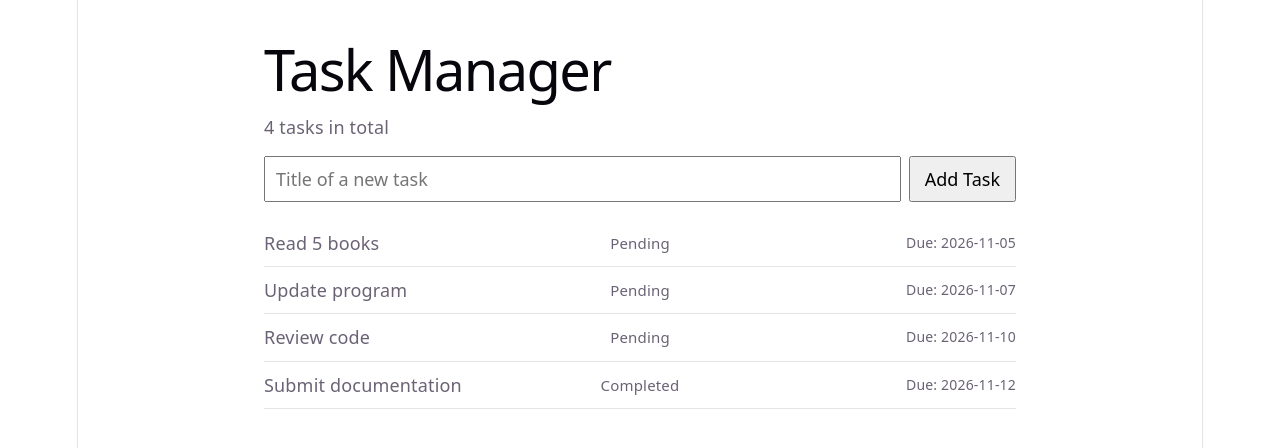
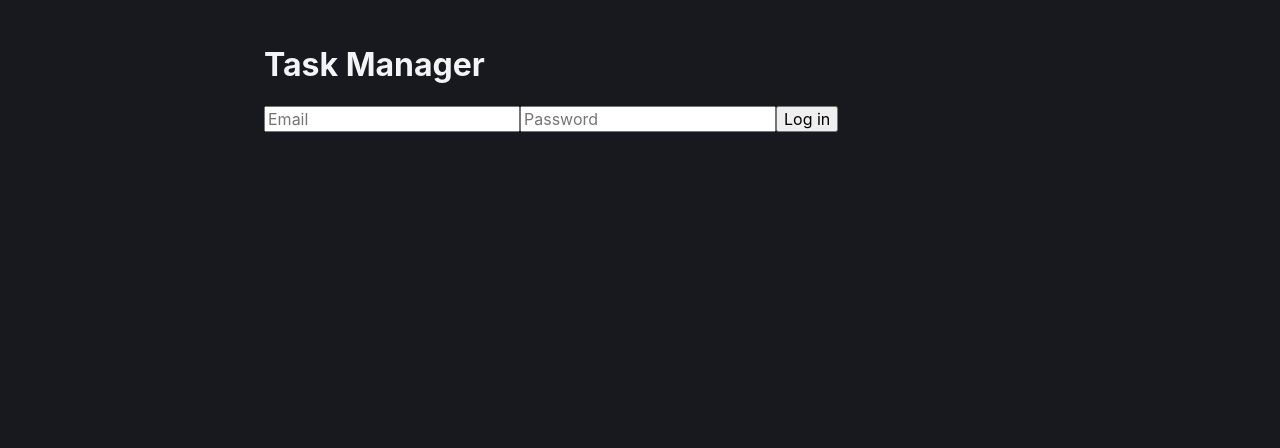
Before and after one commit to Nep8/itelect2-client, a React (Vite) app: page / in a window 1280 px wide. Shown: the top 448 px of the page. Built offline with nearby package versions, Linux system fonts and the light colour scheme.

Commit message:
GT14: Allow only the client's origin

```diff
--- a/src/App.jsx
+++ b/src/App.jsx
@@ -1,37 +1,155 @@
-import { useState } from "react";
+import { useEffect, useState } from "react";
 import TaskList from "./components/TaskList.jsx";
 import TaskForm from "./components/TaskForm.jsx";
+import LoginForm from "./components/LoginForm.jsx";
 import "./App.css";
 
-const STARTING_TASKS = [
-  { id: 1, title: "Read 5 books", dueDate: "2026-11-05", completed: false },
-  { id: 2, title: "Update program", dueDate: "2026-11-07", completed: false },
-  { id: 3, title: "Review code", dueDate: "2026-11-10", completed: false },
-  { id: 4, title: "Submit documentation", dueDate: "2026-11-12", completed: true },
-];
+const API_URL = import.meta.env.VITE_API_URL;
+
+async function fetchTasks(token) {
+  const res = await fetch(`${API_URL}/api/tasks`, {
+    headers: {
+      Authorization: `Bearer ${token}`,
+    },
+  });
+
+  if (!res.ok) {
+    throw new Error(`GET /api/tasks answered ${res.status}`);
+  }
+
+  return res.json();
+}
 
 function App() {
-  const [tasks, setTasks] = useState(STARTING_TASKS);
+  const [tasks, setTasks] = useState([]);
+  const [loading, setLoading] = useState(false);
+  const [error, setError] = useState("");
+  const [token, setToken] = useState("");
+  const [loggedInAs, setLoggedInAs] = useState("");
 
-  function addTask(title) {
-    const newTask = {
-      id: Date.now(),
-      title: title,
-      dueDate: "",
-      completed: false,
-    };
+  useEffect(() => {
+    async function loadTasks() {
+      if (!token) {
+        setTasks([]);
+        setLoading(false);
+        return;
+      }
 
-    setTasks([...tasks, newTask]);
+      setLoading(true);
+      setError("");
+
+      try {
+        const data = await fetchTasks(token);
+        setTasks(data);
+      } catch (err) {
+        setError(err.message);
+      } finally {
+        setLoading(false);
+      }
+    }
+
+    loadTasks();
+  }, [token]);
+
+  async function logIn(email, password) {
+    const res = await fetch(`${API_URL}/api/auth/login`, {
+      method: "POST",
+      headers: {
+        "Content-Type": "application/json",
+      },
+      body: JSON.stringify({ email, password }),
+    });
+
+    const responseText = await res.text();
+    let data = {};
+
+    try {
+      data = responseText ? JSON.parse(responseText) : {};
+    } catch {
+      throw new Error(
+        `Login API returned an invalid response (HTTP ${res.status}). Check the backend logs.`
+      );
+    }
+
+    if (!res.ok) {
+      throw new Error(
+        data.error || data.message || `Login failed (HTTP ${res.status}).`
+      );
+    }
+
+    if (!data.token) {
+      throw new Error("Login response did not contain a token.");
+    }
+
+    setToken(data.token);
+    setLoggedInAs(email);
+    setError("");
+  }
+
+  function logOut() {
+    setToken("");
+    setLoggedInAs("");
+    setTasks([]);
+    setError("");
+  }
+
+  async function addTask(title) {
+    const res = await fetch(`${API_URL}/api/tasks`, {
+      method: "POST",
+      headers: {
+        "Content-Type": "application/json",
+        Authorization: `Bearer ${token}`,
+      },
+      body: JSON.stringify({
+        title,
+        completed: false,
+      }),
+    });
+
+    if (!res.ok) {
+      const data = await res.json().catch(() => ({}));
+
+      throw new Error(
+        data.error || data.message || `Failed to add task (HTTP ${res.status}).`
+      );
+    }
+
+    // The task is saved. Refresh the list from the database.
+    const data = await fetchTasks(token);
+    setTasks(data);
   }
 
   return (
     <main className="task-manager">
       <h1>Task Manager</h1>
-      <p className="count">
-        {tasks.length} tasks in total
-      </p>
-      <TaskForm onAdd={addTask} />
-      <TaskList tasks={tasks} />
+
+      {token ? (
+        <p className="who">
+          <span>Logged in as {loggedInAs}</span>
+          <button onClick={logOut}>Log out</button>
+        </p>
+      ) : (
+        <LoginForm onLogin={logIn} />
+      )}
+
+      {token && <TaskForm onAdd={addTask} />}
+
+      {loading && <p className="count">Loading tasks...</p>}
+
+      {error && (
+        <p className="error">
+          {token ? `Could not load the tasks: ${error}` : error}
+        </p>
+      )}
+
+      {token && !loading && !error && (
+        <>
+          <p className="count">
+            {tasks.length} {tasks.length === 1 ? "task" : "tasks"} in total
+          </p>
+          <TaskList tasks={tasks} />
+        </>
+      )}
     </main>
   );
 }
--- /dev/null
+++ b/src/components/LoginForm.jsx
@@ -0,0 +1,40 @@
+import { useState } from "react";
+
+function LoginForm({ onLogin }) {
+  const [email, setEmail] = useState("");
+  const [password, setPassword] = useState("");
+  const [error, setError] = useState("");
+
+  async function handleSubmit(e) {
+    e.preventDefault();
+
+    try {
+      await onLogin(email, password);
+    } catch (err) {
+      setError(err.message);
+    }
+  }
+
+  return (
+    <form className="login-form" onSubmit={handleSubmit}>
+      <input
+        value={email}
+        onChange={(e) => setEmail(e.target.value)}
+        placeholder="Email"
+      />
+
+      <input
+        type="password"
+        value={password}
+        onChange={(e) => setPassword(e.target.value)}
+        placeholder="Password"
+      />
+
+      <button type="submit">Log in</button>
+
+      {error && <p className="error">{error}</p>}
+    </form>
+  );
+}
+
+export default LoginForm;
--- a/src/components/TaskForm.jsx
+++ b/src/components/TaskForm.jsx
@@ -1,26 +1,39 @@
 import { useState } from "react";
 
+// The task list lives in App.jsx.
+// This form sends the new task title to App through onAdd.
 function TaskForm({ onAdd }) {
   const [title, setTitle] = useState("");
+  const [error, setError] = useState("");
 
-  function handleSubmit(e) {
+  // Wait for the API request to finish and display an error if it fails.
+  async function handleSubmit(e) {
     e.preventDefault();
 
     const trimmed = title.trim();
     if (trimmed === "") return;
 
-    onAdd(trimmed);
-    setTitle("");
+    try {
+      await onAdd(trimmed);
+      setTitle("");
+      setError("");
+    } catch (err) {
+      setError(err.message);
+    }
   }
 
   return (
     <form className="task-form" onSubmit={handleSubmit}>
       <input
+        type="text"
         value={title}
         onChange={(e) => setTitle(e.target.value)}
         placeholder="Title of a new task"
       />
+
       <button type="submit">Add Task</button>
+
+      {error && <p className="error">{error}</p>}
     </form>
   );
 }
--- a/src/index.css
+++ b/src/index.css
@@ -1,111 +1,47 @@
 :root {
-  --text: #6b6375;
-  --text-h: #08060d;
-  --bg: #fff;
-  --border: #e5e4e7;
-  --code-bg: #f4f3ec;
-  --accent: #aa3bff;
-  --accent-bg: rgba(170, 59, 255, 0.1);
-  --accent-border: rgba(170, 59, 255, 0.5);
-  --social-bg: rgba(244, 243, 236, 0.5);
-  --shadow:
-    rgba(0, 0, 0, 0.1) 0 10px 15px -3px, rgba(0, 0, 0, 0.05) 0 4px 6px -2px;
-
-  --sans: system-ui, 'Segoe UI', Roboto, sans-serif;
-  --heading: system-ui, 'Segoe UI', Roboto, sans-serif;
-  --mono: ui-monospace, Consolas, monospace;
-
-  font: 18px/145% var(--sans);
-  letter-spacing: 0.18px;
-  color-scheme: light dark;
-  color: var(--text);
-  background: var(--bg);
+  font-family: Inter, Arial, sans-serif;
+  color: #f3f4f6;
+  background: #18191f;
   font-synthesis: none;
   text-rendering: optimizeLegibility;
   -webkit-font-smoothing: antialiased;
   -moz-osx-font-smoothing: grayscale;
 
-  @media (max-width: 1024px) {
-    font-size: 16px;
-  }
+  font-optical-sizing: auto;
 }
 
-@media (prefers-color-scheme: dark) {
-  :root {
-    --text: #9ca3af;
-    --text-h: #f3f4f6;
-    --bg: #16171d;
-    --border: #2e303a;
-    --code-bg: #1f2028;
-    --accent: #c084fc;
-    --accent-bg: rgba(192, 132, 252, 0.15);
-    --accent-border: rgba(192, 132, 252, 0.5);
-    --social-bg: rgba(47, 48, 58, 0.5);
-    --shadow:
-      rgba(0, 0, 0, 0.4) 0 10px 15px -3px, rgba(0, 0, 0, 0.25) 0 4px 6px -2px;
-  }
+* {
+  box-sizing: border-box;
+}
 
-  #social .button-icon {
-    filter: invert(1) brightness(2);
-  }
+html {
+  min-width: 320px;
+  min-height: 100%;
 }
 
 body {
+  min-width: 320px;
+  min-height: 100vh;
   margin: 0;
 }
 
 #root {
-  width: 1126px;
-  max-width: 100%;
-  margin: 0 auto;
-  text-align: center;
-  border-inline: 1px solid var(--border);
-  min-height: 100svh;
-  display: flex;
-  flex-direction: column;
-  box-sizing: border-box;
+  width: 100%;
+  min-height: 100vh;
 }
 
-h1,
-h2 {
-  font-family: var(--heading);
-  font-weight: 500;
-  color: var(--text-h);
+button,
+input {
+  font: inherit;
 }
 
-h1 {
-  font-size: 56px;
-  letter-spacing: -1.68px;
-  margin: 32px 0;
-  @media (max-width: 1024px) {
-    font-size: 36px;
-    margin: 20px 0;
-  }
-}
-h2 {
-  font-size: 24px;
-  line-height: 118%;
-  letter-spacing: -0.24px;
-  margin: 0 0 8px;
-  @media (max-width: 1024px) {
-    font-size: 20px;
-  }
-}
-p {
-  margin: 0;
+button:focus-visible,
+input:focus-visible {
+  outline: 2px solid #a5b4fc;
+  outline-offset: 2px;
 }
 
-code,
-.counter {
-  font-family: var(--mono);
-  display: inline-flex;
-  border-radius: 4px;
-  color: var(--text-h);
+::selection {
+  background: #7778e8;
+  color: #ffffff;
 }
-
-code {
-  font-size: 15px;
-  line-height: 135%;
-  padding: 4px 8px;
-  background: var(--code-bg);
-}
```
Also changed, not shown: 2 other files (tests, documents, lock files or other folders).
